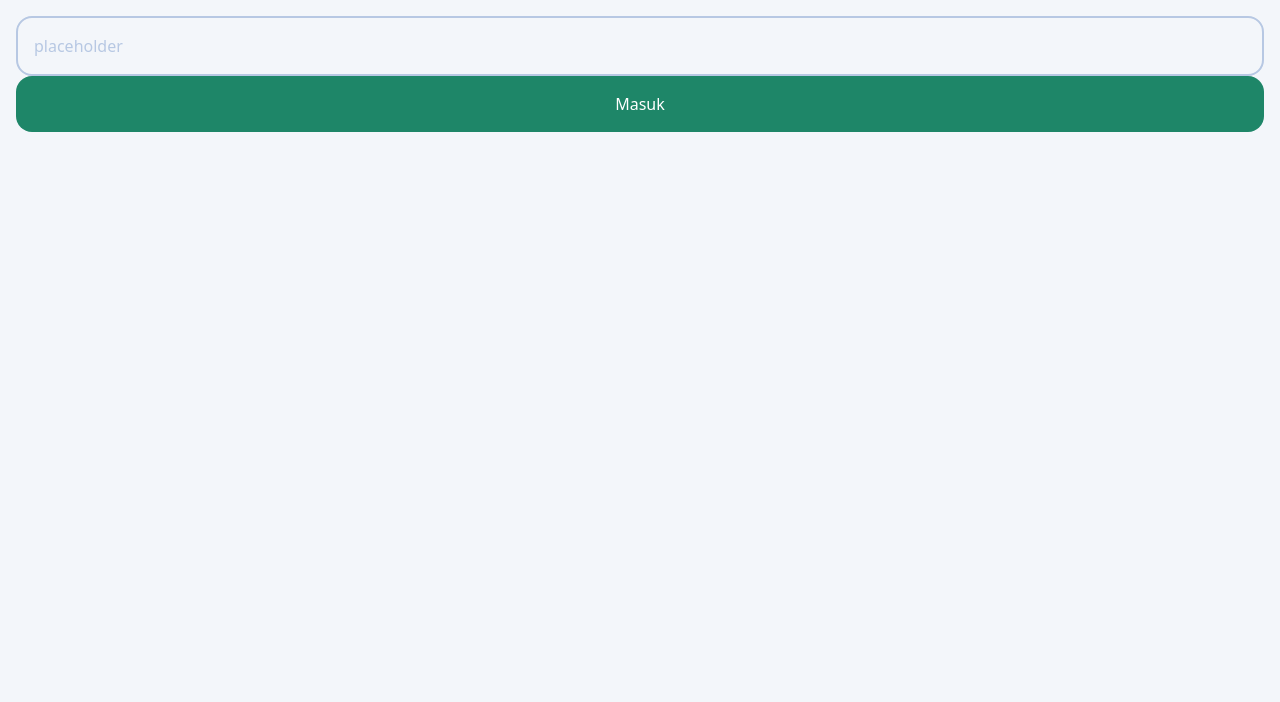
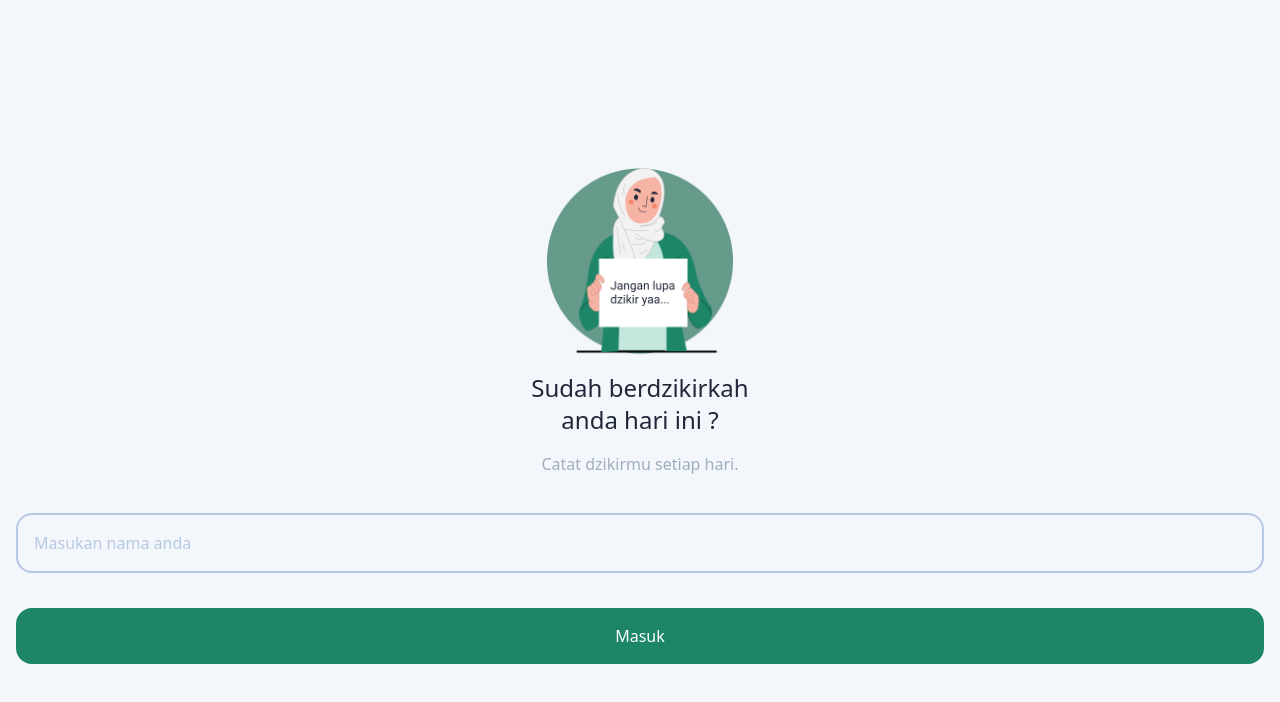
Before and after one commit to CandraJengger/go-dzikir, a React (Create React App) app: page / in a window 1280 px wide. Shown: the top 702 px of the page. Built offline with nearby package versions, Linux system fonts and the light colour scheme; the HTML template or start-up script is replaced by a standard one.

Commit message:
Create SignIn page

```diff
--- a/src/components/atoms/Input/index.js
+++ b/src/components/atoms/Input/index.js
@@ -9,7 +9,7 @@ const Input = ({
   return (
     <input
       type={type}
-      placeholder="placeholder"
+      placeholder={placeholder}
       className="p-4 w-full bg-background border-2 border-accent rounded-2xl text-secondary focus:outline-none focus:border-secondary text-base"
       value={value}
       onChange={onChange}
--- a/src/components/atoms/Text/index.js
+++ b/src/components/atoms/Text/index.js
@@ -1,7 +1,7 @@
 import React from 'react';
 import variants from './text.variant';
 
-const Text = ({ text, as = 'p', variant = 'text' }) => {
+const Text = ({ text, as = 'p', variant = 'text-grey' }) => {
   const Tag = as;
   const style = variants[variant];
 
--- a/src/components/atoms/Text/text.variant.js
+++ b/src/components/atoms/Text/text.variant.js
@@ -1,9 +1,10 @@
-const color = 'text-green-700';
-
 const variants = {
-  superTitle: `${color} text-5xl`,
-  title: `${color} text-2xl`,
-  text: `text-gray-900 text-base`,
+  superTitle: `text-secondary font-medium text-2xl`,
+  title: `text-secondary font-medium text-lg`,
+  label: 'text-secondary font-bold text-base',
+  'text-grey': `text-label text-base`,
+  'text-dark': 'text-secondary text-lg',
+  tiny: 'text-xs text-primary',
 };
 
 export default variants;
--- a/src/pages/SignIn/index.js
+++ b/src/pages/SignIn/index.js
@@ -1,12 +1,27 @@
 import React from 'react';
-import { Button, Input } from '../../components/atoms';
+import { Button, Gap, Input, Text } from '../../components/atoms';
 import { PlainLayout } from '../../components/organisms';
+import HijabVector from '../../assets/images/hijab.png';
 
 const SignInPage = () => {
   return (
     <PlainLayout>
-      <div className="flex flex-col justify-center items-center">
-        <Input />
+      <div className="h-screen flex flex-col justify-center items-center">
+        <div style={{ maxWidth: '186px' }}>
+          <img src={HijabVector} alt="Ilustrasi jangan lupa dzikir" />
+        </div>
+        <div className="text-center">
+          <Gap height="14px" width="20px" />
+
+          <Text as="h1" text="Sudah berdzikirkah" variant="superTitle" />
+          <Text as="h1" text="anda hari ini ?" variant="superTitle" />
+          <Gap height="16px" width="20px" />
+
+          <Text text="Catat dzikirmu setiap hari." />
+          <Gap height="37px" width="20px" />
+        </div>
+        <Input placeholder="Masukan nama anda" />
+        <Gap height="35px" width="20px" />
         <Button text="Masuk" />
       </div>
     </PlainLayout>
```
Also changed, not shown: src/assets/images/hijab.png (added).
